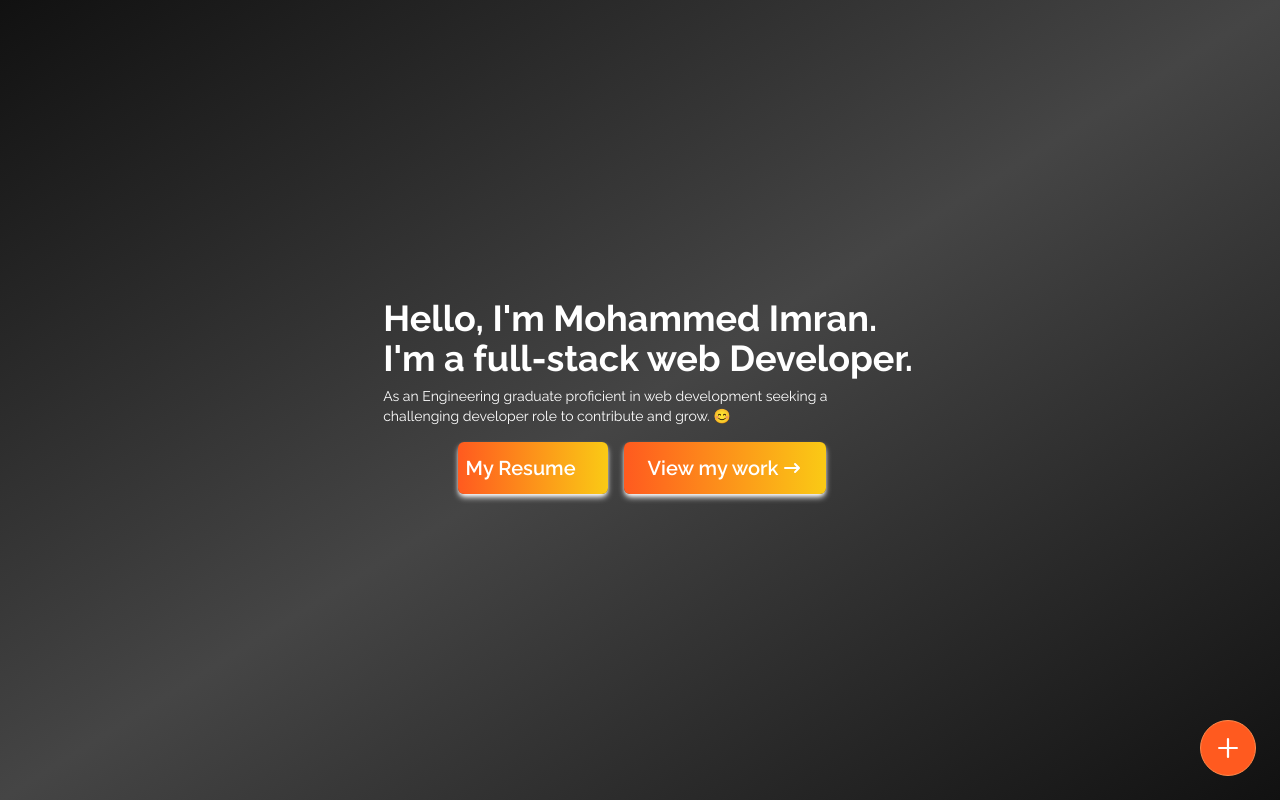
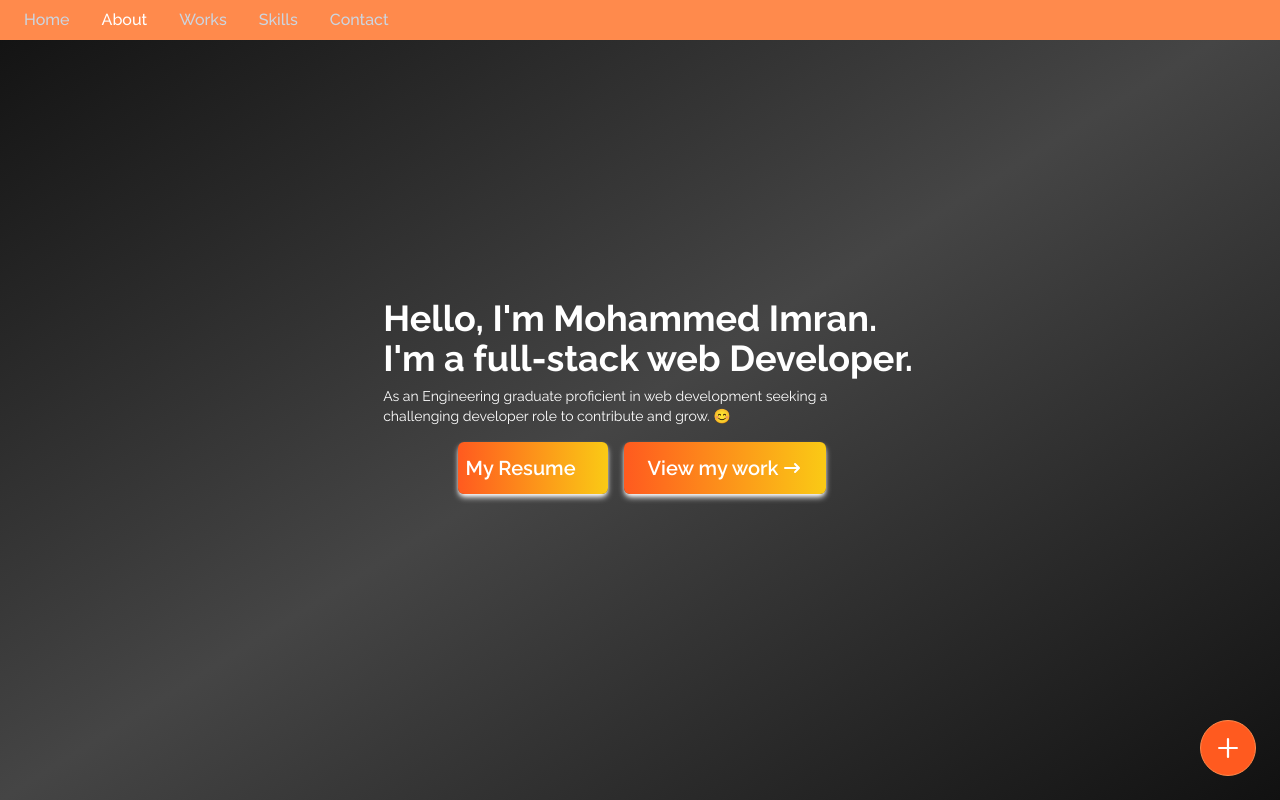
Before and after one commit to MohammedImran03/Pro-portfolio, a React (Vite) app: page / in a window 1280 px wide. Shown: the top 800 px of the page. Built offline with nearby package versions, Linux system fonts and the light colour scheme; some icons are missing; a web font is replaced by a local one.

Commit message:
pro-portfolio

```diff
--- a/src/Components/Navbar.jsx
+++ b/src/Components/Navbar.jsx
@@ -36,7 +36,7 @@ const Navbar = () => {
 
 
   return (
-    <div className="flex justify-between items-center w-full h-auto p-2  bg-orange-400 text-white sticky top-0"
+    <div className="flex justify-between items-center w-full h-auto p-2  bg-orange-400 text-white fixed top-0"
     //  data-aos="fade-down"
      >
       <ul className="hidden md:flex">
```
